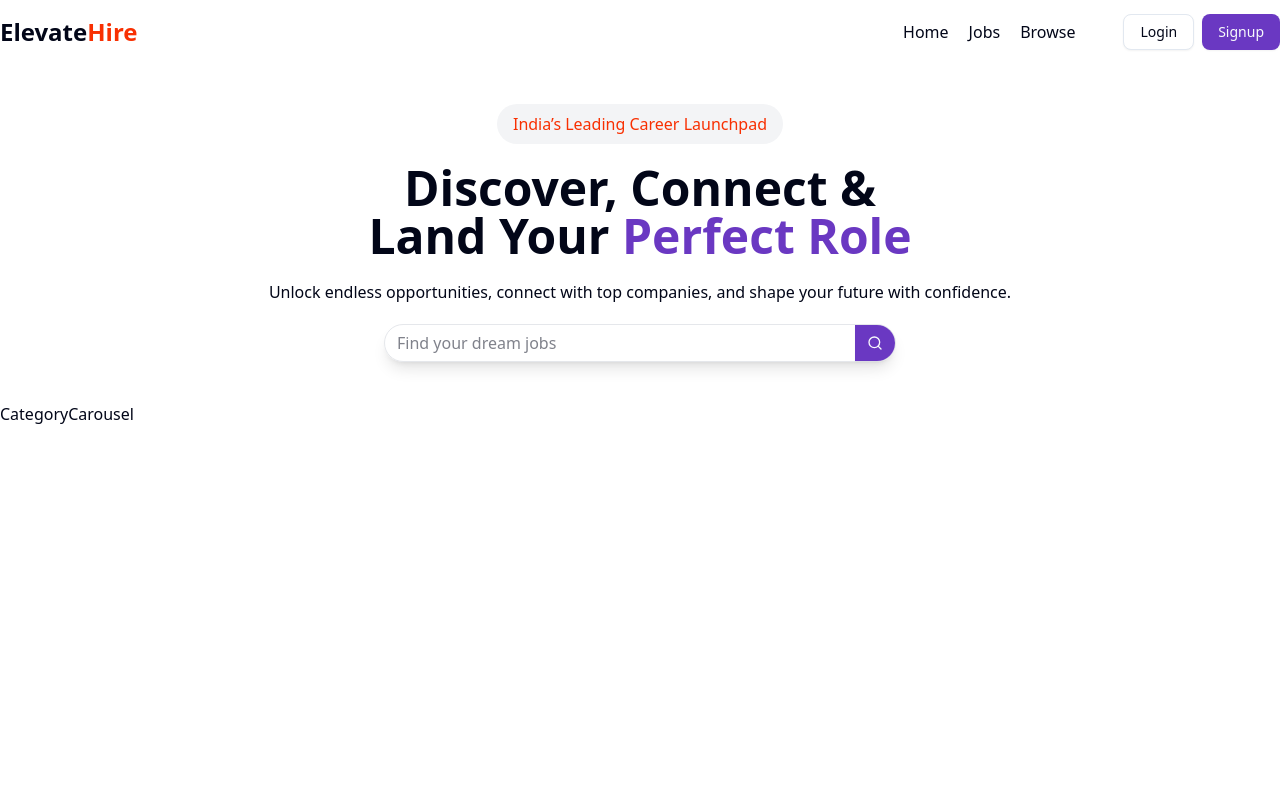
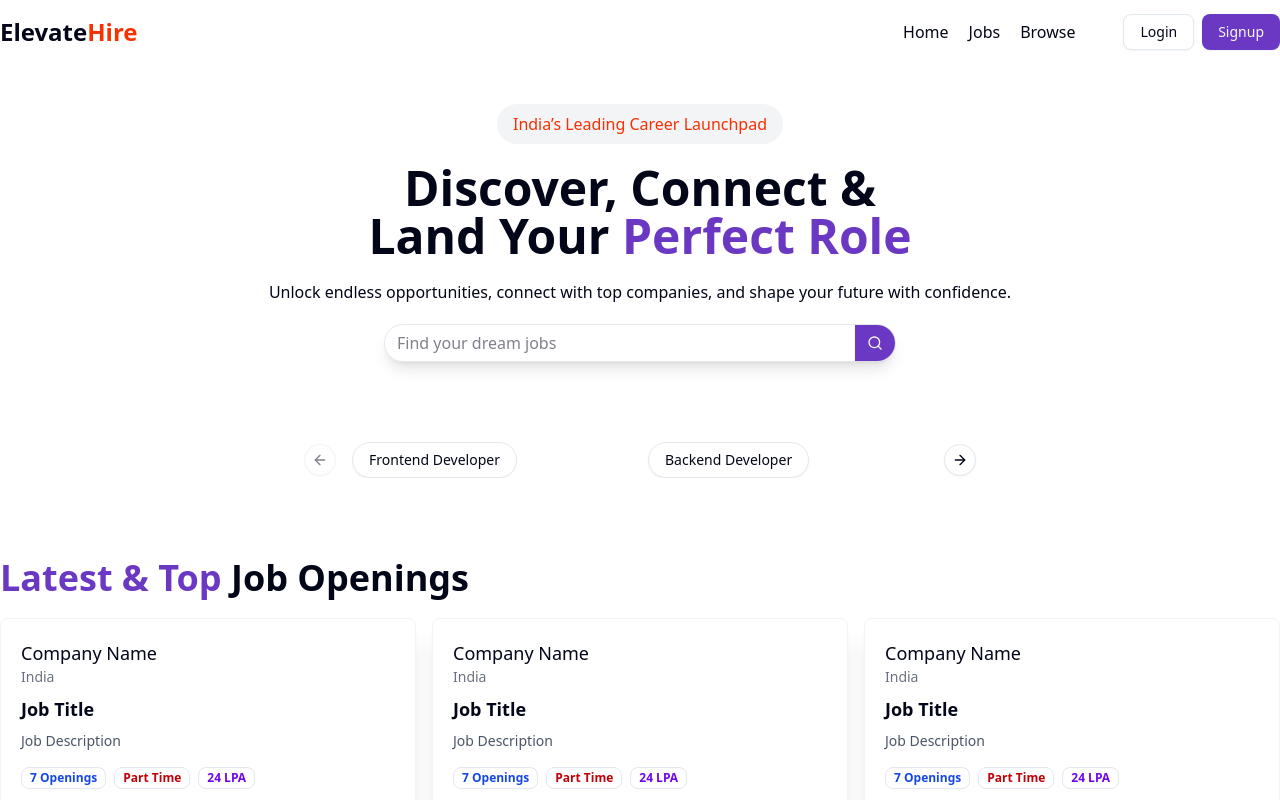
Before and after one commit to AnanyaRaj14/Job_Portal, a React (Vite) app in the folder frontend/: page / in a window 1280 px wide. Shown: the top 800 px of the page. Built offline with nearby package versions, Linux system fonts and the light colour scheme.

Commit message:
LatestJobsCard

```diff
--- a/frontend/package.json
+++ b/frontend/package.json
@@ -20,6 +20,7 @@
     "axios": "^1.10.0",
     "class-variance-authority": "^0.7.1",
     "clsx": "^2.1.1",
+    "embla-carousel-react": "^8.6.0",
     "lucide-react": "^0.525.0",
     "next-themes": "^0.4.6",
     "react": "^19.1.0",
--- a/frontend/src/components/CategoryCarousel.jsx
+++ b/frontend/src/components/CategoryCarousel.jsx
@@ -1,9 +1,33 @@
 import React from 'react'
+import { Carousel, CarouselContent, CarouselItem, CarouselPrevious, CarouselNext } from './ui/carousel';
+import { Button } from './ui/button';
+const category = [
+    "Frontend Developer",
+    "Backend Developer",
+    "Data Science",
+    "Graphic Designer",
+    "FullStack Developer"
+]
 
-function CategoryCarousel() {
-  return (
-    <div>CategoryCarousel</div>
-  )
+
+const CategoryCarousel = () => {
+    return (
+        <div>
+            <Carousel className="w-full max-w-xl mx-auto my-20">
+                <CarouselContent>
+                    {
+                        category.map((cat, index) => (
+                            <CarouselItem className="md:basis-1/2 lg-basis-1/3">
+                                <Button variant="outline" className="rounded-full">{cat}</Button>
+                            </CarouselItem>
+                        ))
+                    }
+                </CarouselContent>
+                <CarouselPrevious />
+                <CarouselNext />
+            </Carousel>
+        </div>
+    )
 }
 
 export default CategoryCarousel
--- a/frontend/src/components/Home.jsx
+++ b/frontend/src/components/Home.jsx
@@ -2,14 +2,15 @@ import React from 'react'
 import Navbar from './shared/Navbar'
 import HeroSection from './HeroSection'
 import CategoryCarousel from './CategoryCarousel'
+import LatestJobs from './LatestJobs'
 const Home = () => {
   return (
     <div>
       <Navbar/>
       <HeroSection/>
       <CategoryCarousel/>
-      {/* <LatestJobs/>
-      <Footer/> */}
+      <LatestJobs/>
+      {/* <Footer/> */}
     </div>
   )
 }
--- /dev/null
+++ b/frontend/src/components/LatestJobCards.jsx
@@ -0,0 +1,23 @@
+import React from 'react'
+import { Badge } from './ui/badge'
+const LatestJobCards = () => {
+    return (
+        <div className='p-5 rounded-md shadow-xl bg-white border border-gray-100 cursor-pointer'>
+            <div>
+                <h1 className='font-medium text-lg'>Company Name</h1>
+                <p className='text-sm text-gray-500'>India</p>
+            </div>
+            <div>
+                <h1 className='font-bold text-lg my-2'>Job Title</h1>
+                <p className='text-sm text-gray-600'>Job Description</p>
+            </div>
+            <div className='flex items-center gap-2 mt-4'>
+                <Badge className={'text-blue-700 font-bold'} variant="ghost">7 Openings</Badge>
+                <Badge className={'text-red-700 font-bold'} variant="ghost">Part Time</Badge>
+                <Badge className={'text-violet-700 font-bold'} variant="ghost">24 LPA</Badge>
+            </div>
+        </div>
+    )
+}
+
+export default LatestJobCards
--- /dev/null
+++ b/frontend/src/components/LatestJobs.jsx
@@ -0,0 +1,18 @@
+import React from 'react'
+import LatestJobCards from './LatestJobCards';
+
+const randomJobs = [1, 2, 3, 4, 5, 6, 7, 8];
+const LatestJobs = () => {
+    return (
+        <div className='max-w-7xl mx-auto my-20'>
+            <h1 className='text-4xl font-bold'><span className='text-[#6A38C2]'>Latest & Top </span> Job Openings</h1>
+            <div className='grid grid-cols-1 md:grid-cols-2 lg:grid-cols-3 gap-4 my-5'>
+                {randomJobs.slice(0,6).map((item) => (
+                    <LatestJobCards key={item} />
+                ))}
+            </div>
+        </div>
+    )
+}
+
+export default LatestJobs
--- /dev/null
+++ b/frontend/src/components/ui/badge.jsx
@@ -0,0 +1,44 @@
+import * as React from "react"
+import { Slot } from "@radix-ui/react-slot"
+import { cva } from "class-variance-authority";
+
+import { cn } from "@/lib/utils"
+
+const badgeVariants = cva(
+  "inline-flex items-center justify-center rounded-md border px-2 py-0.5 text-xs font-medium w-fit whitespace-nowrap shrink-0 [&>svg]:size-3 gap-1 [&>svg]:pointer-events-none focus-visible:border-ring focus-visible:ring-ring/50 focus-visible:ring-[3px] aria-invalid:ring-destructive/20 dark:aria-invalid:ring-destructive/40 aria-invalid:border-destructive transition-[color,box-shadow] overflow-hidden",
+  {
+    variants: {
+      variant: {
+        default:
+          "border-transparent bg-primary text-primary-foreground [a&]:hover:bg-primary/90",
+        secondary:
+          "border-transparent bg-secondary text-secondary-foreground [a&]:hover:bg-secondary/90",
+        destructive:
+          "border-transparent bg-destructive text-white [a&]:hover:bg-destructive/90 focus-visible:ring-destructive/20 dark:focus-visible:ring-destructive/40 dark:bg-destructive/60",
+        outline:
+          "text-foreground [a&]:hover:bg-accent [a&]:hover:text-accent-foreground",
+      },
+    },
+    defaultVariants: {
+      variant: "default",
+    },
+  }
+)
+
+function Badge({
+  className,
+  variant,
+  asChild = false,
+  ...props
+}) {
+  const Comp = asChild ? Slot : "span"
+
+  return (
+    <Comp
+      data-slot="badge"
+      className={cn(badgeVariants({ variant }), className)}
+      {...props} />
+  );
+}
+
+export { Badge, badgeVariants }
--- /dev/null
+++ b/frontend/src/components/ui/carousel.jsx
@@ -0,0 +1,194 @@
+import * as React from "react"
+import useEmblaCarousel from "embla-carousel-react";
+import { ArrowLeft, ArrowRight } from "lucide-react"
+
+import { cn } from "@/lib/utils"
+import { Button } from "@/components/ui/button"
+
+const CarouselContext = React.createContext(null)
+
+function useCarousel() {
+  const context = React.useContext(CarouselContext)
+
+  if (!context) {
+    throw new Error("useCarousel must be used within a <Carousel />")
+  }
+
+  return context
+}
+
+function Carousel({
+  orientation = "horizontal",
+  opts,
+  setApi,
+  plugins,
+  className,
+  children,
+  ...props
+}) {
+  const [carouselRef, api] = useEmblaCarousel({
+    ...opts,
+    axis: orientation === "horizontal" ? "x" : "y",
+  }, plugins)
+  const [canScrollPrev, setCanScrollPrev] = React.useState(false)
+  const [canScrollNext, setCanScrollNext] = React.useState(false)
+
+  const onSelect = React.useCallback((api) => {
+    if (!api) return
+    setCanScrollPrev(api.canScrollPrev())
+    setCanScrollNext(api.canScrollNext())
+  }, [])
+
+  const scrollPrev = React.useCallback(() => {
+    api?.scrollPrev()
+  }, [api])
+
+  const scrollNext = React.useCallback(() => {
+    api?.scrollNext()
+  }, [api])
+
+  const handleKeyDown = React.useCallback((event) => {
+    if (event.key === "ArrowLeft") {
+      event.preventDefault()
+      scrollPrev()
+    } else if (event.key === "ArrowRight") {
+      event.preventDefault()
+      scrollNext()
+    }
+  }, [scrollPrev, scrollNext])
+
+  React.useEffect(() => {
+    if (!api || !setApi) return
+    setApi(api)
+  }, [api, setApi])
+
+  React.useEffect(() => {
+    if (!api) return
+    onSelect(api)
+    api.on("reInit", onSelect)
+    api.on("select", onSelect)
+
+    return () => {
+      api?.off("select", onSelect)
+    };
+  }, [api, onSelect])
+
+  return (
+    <CarouselContext.Provider
+      value={{
+        carouselRef,
+        api: api,
+        opts,
+        orientation:
+          orientation || (opts?.axis === "y" ? "vertical" : "horizontal"),
+        scrollPrev,
+        scrollNext,
+        canScrollPrev,
+        canScrollNext,
+      }}>
+      <div
+        onKeyDownCapture={handleKeyDown}
+        className={cn("relative", className)}
+        role="region"
+        aria-roledescription="carousel"
+        data-slot="carousel"
+        {...props}>
+        {children}
+      </div>
+    </CarouselContext.Provider>
+  );
+}
+
+function CarouselContent({
+  className,
+  ...props
+}) {
+  const { carouselRef, orientation } = useCarousel()
+
+  return (
+    <div
+      ref={carouselRef}
+      className="overflow-hidden"
+      data-slot="carousel-content">
+      <div
+        className={cn(
+          "flex",
+          orientation === "horizontal" ? "-ml-4" : "-mt-4 flex-col",
+          className
+        )}
+        {...props} />
+    </div>
+  );
+}
+
+function CarouselItem({
+  className,
+  ...props
+}) {
+  const { orientation } = useCarousel()
+
+  return (
+    <div
+      role="group"
+      aria-roledescription="slide"
+      data-slot="carousel-item"
+      className={cn(
+        "min-w-0 shrink-0 grow-0 basis-full",
+        orientation === "horizontal" ? "pl-4" : "pt-4",
+        className
+      )}
+      {...props} />
+  );
+}
+
+function CarouselPrevious({
+  className,
+  variant = "outline",
+  size = "icon",
+  ...props
+}) {
+  const { orientation, scrollPrev, canScrollPrev } = useCarousel()
+
+  return (
+    <Button
+      data-slot="carousel-previous"
+      variant={variant}
+      size={size}
+      className={cn("absolute size-8 rounded-full", orientation === "horizontal"
+        ? "top-1/2 -left-12 -translate-y-1/2"
+        : "-top-12 left-1/2 -translate-x-1/2 rotate-90", className)}
+      disabled={!canScrollPrev}
+      onClick={scrollPrev}
+      {...props}>
+      <ArrowLeft />
+      <span className="sr-only">Previous slide</span>
+    </Button>
+  );
+}
+
+function CarouselNext({
+  className,
+  variant = "outline",
+  size = "icon",
+  ...props
+}) {
+  const { orientation, scrollNext, canScrollNext } = useCarousel()
+
+  return (
+    <Button
+      data-slot="carousel-next"
+      variant={variant}
+      size={size}
+      className={cn("absolute size-8 rounded-full", orientation === "horizontal"
+        ? "top-1/2 -right-12 -translate-y-1/2"
+        : "-bottom-12 left-1/2 -translate-x-1/2 rotate-90", className)}
+      disabled={!canScrollNext}
+      onClick={scrollNext}
+      {...props}>
+      <ArrowRight />
+      <span className="sr-only">Next slide</span>
+    </Button>
+  );
+}
+
+export { Carousel, CarouselContent, CarouselItem, CarouselPrevious, CarouselNext };
```
Also changed, not shown: 1 other file (tests, documents, lock files or other folders).
